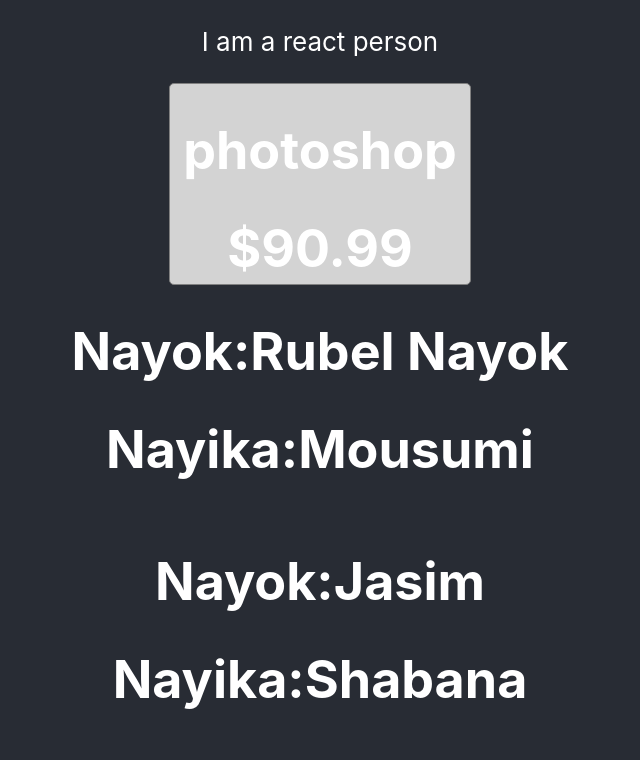
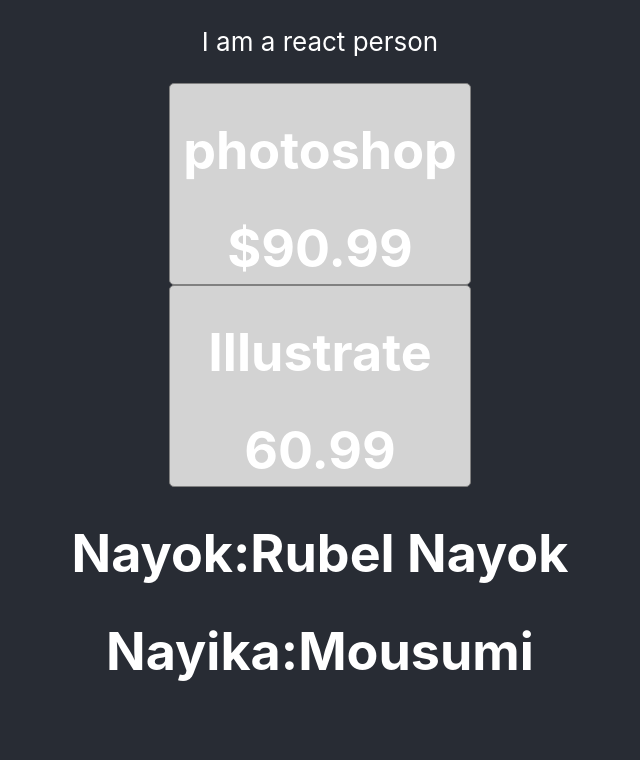
Before and after one commit to sajjadhussains/react-core-concepts, a React (Create React App) app: page / in a window 1280 px wide. Shown: the top 760 px of the page, without its empty margins (320-960 px from the left). Built offline with nearby package versions, Linux system fonts and the light colour scheme.

Commit message:
pass object,just some different way

```diff
--- a/src/App.js
+++ b/src/App.js
@@ -16,7 +16,8 @@
         <p>
           I am a react person
         </p>
-        <Product name={products[0].name} price={products[0].price}></Product>
+        <Product product={products[0]}></Product>
+        <Product product={products[1]}></Product>
 
         <Person name='Rubel Nayok' nayika='Mousumi'></Person>
         <Person name='Jasim' nayika='Shabana'></Person>
@@ -30,6 +31,8 @@
 
 function Product(props){
 
+  const {name,price} = props.product;
+
   const productStyle = {
     border:'1px solid gray',
     borderRadius:'5px',
@@ -41,8 +44,8 @@
 
   return(
     <div style={productStyle}>
-      <h1>{props.name}</h1>
-      <h1>{props.price}</h1>
+      <h1>{name}</h1>
+      <h1>{price}</h1>
     </div>
   )
 }
```
